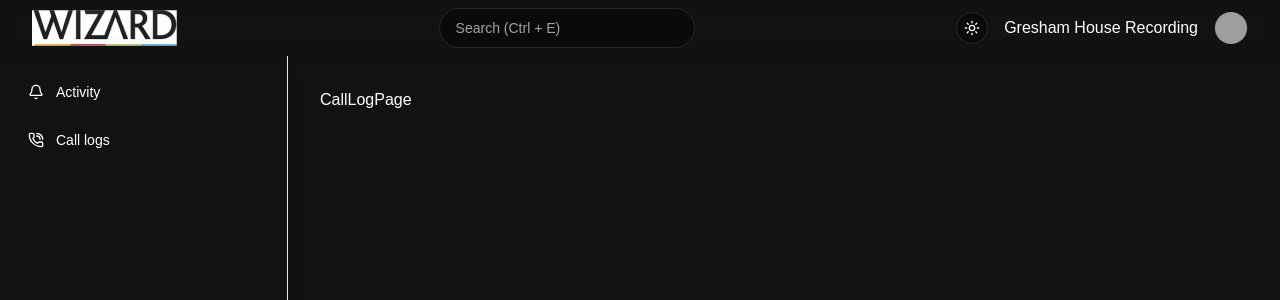
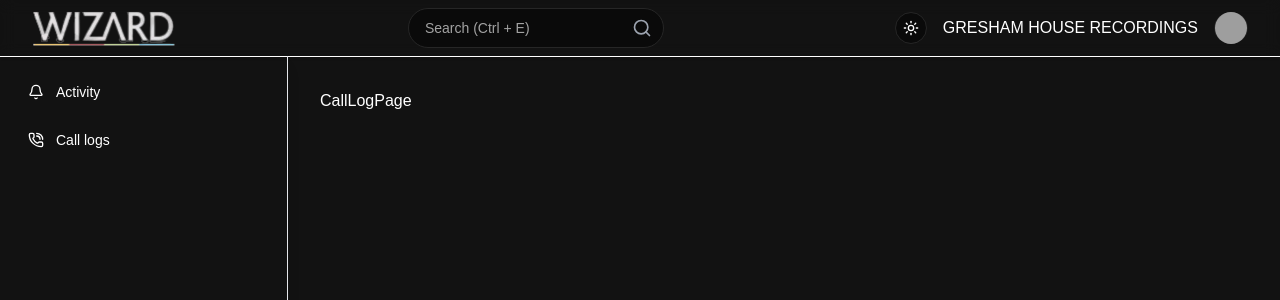
Before and after one commit to EmsiJoseph/greshamie.recordings, a Next.js app in the folder frontend/: page /admin/call-logs in a window 1280 px wide. Both pictures are taken after a click on the button "Switch Theme". Shown: the top 300 px of the page. Built offline with nearby package versions, Linux system fonts and the light colour scheme; grey boxes are pictures that could not be loaded.

Commit message:
Enhance Dark Mode Toggle and Navbar with logo adjustments, search bar improvements, and layout refinements

```diff
--- a/frontend/components/dark-mode-toggle.tsx
+++ b/frontend/components/dark-mode-toggle.tsx
@@ -12,10 +12,14 @@ import {
   DropdownMenuTrigger,
 } from "@/components/ui/dropdown-menu"
 
+import Logo from "@/public/logo.png"; // Import your light mode logo
+import DarkLogo from "@/public/darklogo.png" // Import your dark mode logo
+
 export function DarkModeToggle() {
-  const { setTheme } = useTheme()
+  const { theme, setTheme } = useTheme()
 
   return (
+    <div>
       <DropdownMenu>
         <DropdownMenuTrigger asChild>
           <Button variant="outline" size="icon">
@@ -36,5 +40,6 @@ export function DarkModeToggle() {
           </DropdownMenuItem>
         </DropdownMenuContent>
       </DropdownMenu>
+    </div>
   )
 }
--- a/frontend/components/panel/navbar.tsx
+++ b/frontend/components/panel/navbar.tsx
@@ -2,6 +2,8 @@ import { ModeToggle } from "@/components/common/mode-toggle";
 import { UserNav } from "@/components/panel/user-nav";
 import { Input } from "../ui/input";
 import Logo from "@/public/logo.png";
+import DarkLogo from "@/public/darklogo.png";
+import SmallLogo from "@/public/small-logo.png";
 import Image from "next/image";
 import { Search, Menu } from "lucide-react";
 import { useSidebarToggle } from "@/hooks/use-sidebar-toggle";
@@ -27,35 +29,58 @@ export function Navbar() {
             <Menu className="h-6 w-6 text-gray-600 dark:text-gray-400" />
           </button>
 
-          {/* Logo */}
-          <Image src={Logo} alt="Wizard Logo"/>
+            {/* Logo - Only show when search is not open */}
+            {!isSearchOpen && (
+            <Image src={Logo} alt="Wizard Logo" className="dark:hidden" />
+            )}
+            {!isSearchOpen && (
+            <Image src={DarkLogo} alt="Wizard Logo" className="hidden dark:block" />
+            )}
+
+            {/* Small Logo - Show when search is open */}
+            {isSearchOpen && (
+            <Image src={SmallLogo} alt="Wizard Logo" className="h-8 w-8" />
+            )}
         </div>
 
         {/* Search Bar */}
         <div className="relative flex items-center">
           {/* Search Icon (Visible on screens smaller than 'md') */}
+            {!isSearchOpen && (
             <button
               onClick={toggleSearch}
               className="lg:hidden p-2 rounded-md"
             >
               <Search className="h-6 w-6 text-gray-600 dark:text-gray-400" />
             </button>
+            )}
 
           {/* Expanded Search Bar (Visible on 'md' and above) */}
           <div className="relative flex justify-center transition-all duration-300">
-            <div className="hidden lg:flex">
+            <div className="hidden lg:flex items-center relative">
               <Input
               placeholder="Search (Ctrl + E)"
               className="rounded-full pl-4 pr-10 w-64" // Controls width expansion on larger screens
               />
+              <button className="absolute right-2 p-1">
+              <Search className="h-5 w-5 text-gray-600 dark:text-gray-400" />
+              </button>
             </div>
 
             {/* Conditional expanded search for smaller screens */}
             {isSearchOpen && (
+              <div className="relative flex items-center">
               <Input
                 placeholder="Search (Ctrl + E)"
                 className="rounded-full pl-4 pr-10 w-48 sm:w-64" // Expands width on small screens
               />
+              <button
+                className="absolute right-2 p-1"
+                onClick={toggleSearch}
+              >
+                <Search className="h-5 w-5 text-gray-600 dark:text-gray-400" />
+              </button>
+              </div>
             )}
           </div>
         </div>
@@ -64,12 +89,14 @@ export function Navbar() {
         <div className="flex items-center gap-4">
           <ModeToggle />
           {/* Gresham House Recording inside UserNav section */}
-          <span className="font-medium whitespace-nowrap hidden sm:block">
-            Gresham House Recording
+            <span className="font-medium font-bold whitespace-nowrap hidden sm:block">
+            GRESHAM HOUSE RECORDINGS
             </span>
           <UserNav />
         </div>
       </div>
+
+      <div className="border-t border-white dark:border-white" />
     </header>
   );
 }
```
Also changed, not shown: frontend/public/darklogo.png (added), frontend/public/small-logo.png (added). Lines whose indentation alone changed are shown as unchanged.
